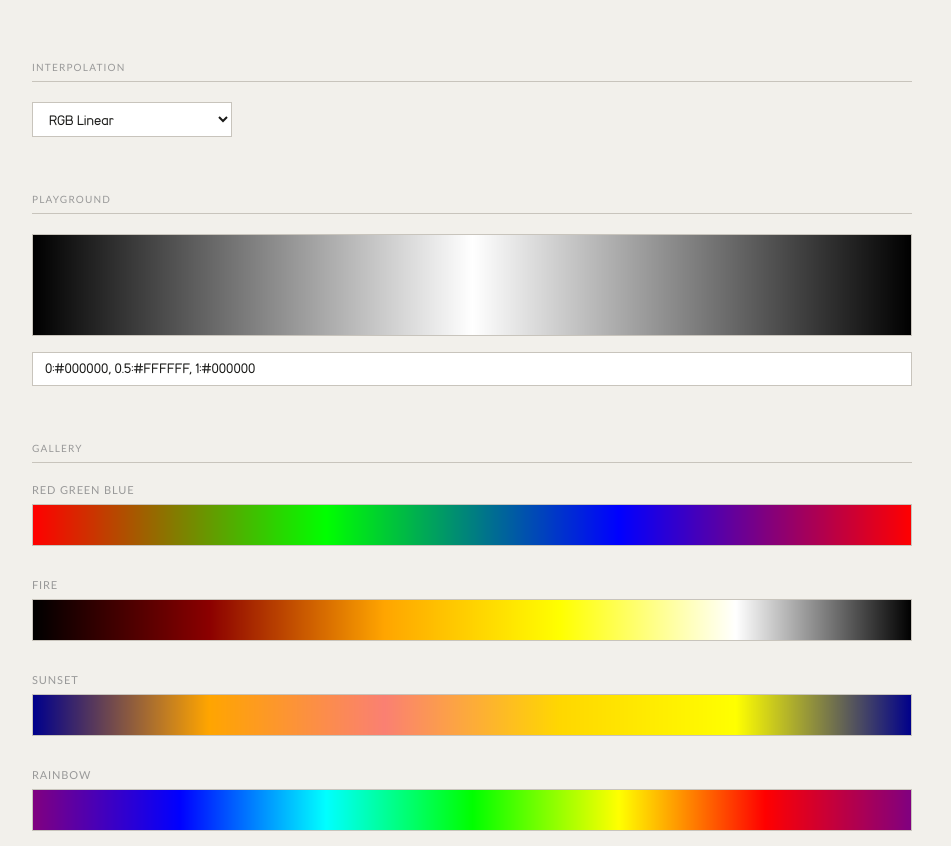
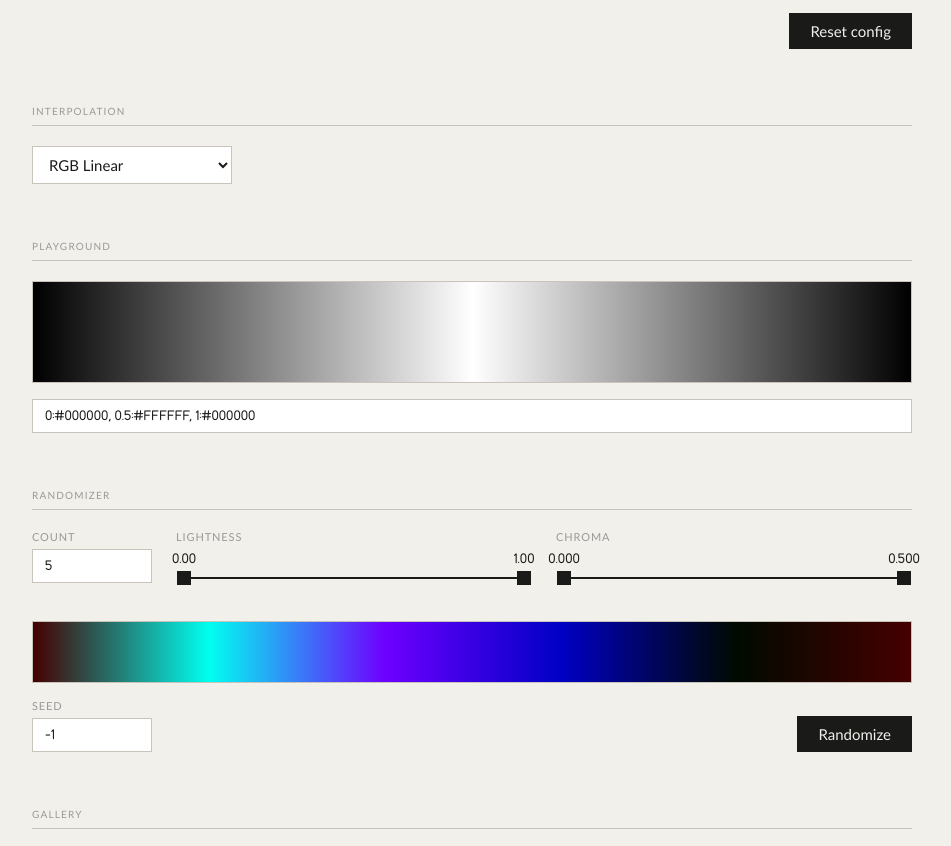
Before and after one commit to greenhol/GradientFactory, a website built with webpack: page src/index.html in a window 1280 px wide. Shown: the part 190-1036 px from the top of the page, without its empty margins (168-1119 px from the left). Built offline with nearby package versions, Linux system fonts and the light colour scheme; files whose address does not match are found by name.

Commit message:
feat: randomizer - 0.0.5

```diff
--- a/package.json
+++ b/package.json
@@ -1,6 +1,6 @@
 {
   "name": "gradient-factory",
-  "version": "0.0.4",
+  "version": "0.0.5",
   "description": "GradientFactory",
   "main": "../index.js",
   "scripts": {
--- /dev/null
+++ b/src/dual-range-slider.ts
@@ -0,0 +1,174 @@
+export interface DualRangeSliderOptions {
+    min: number;
+    max: number;
+    step: number;
+    initialMin: number;
+    initialMax: number;
+    label: string;
+    formatValue?: (value: number) => string;
+}
+
+/**
+ * A manually-built dual-handle range slider (no native equivalent exists).
+ * Uses the Pointer Events API so mouse, touch, and pen all go through one
+ * code path. Square handles (no rounded corners, matching the page's
+ * drafting-style aesthetic) with a floating value label above each one
+ * that moves with it. Handles cannot cross — dragging min past the
+ * current max (or vice versa) clamps rather than swapping.
+ */
+export class DualRangeSlider {
+
+    private readonly _root: HTMLDivElement;
+    private readonly _range: HTMLDivElement;
+    private readonly _minHandle: HTMLDivElement;
+    private readonly _maxHandle: HTMLDivElement;
+    private readonly _minValueLabel: HTMLSpanElement;
+    private readonly _maxValueLabel: HTMLSpanElement;
+
+    private readonly _domainMin: number;
+    private readonly _domainMax: number;
+    private readonly _step: number;
+    private readonly _formatValue: (value: number) => string;
+
+    private _minValue: number;
+    private _maxValue: number;
+    private _onChange: (min: number, max: number) => void = () => { };
+
+    constructor(container: HTMLElement, options: DualRangeSliderOptions) {
+        this._domainMin = options.min;
+        this._domainMax = options.max;
+        this._step = options.step;
+        this._formatValue = options.formatValue ?? ((v) => v.toFixed(2));
+        this._minValue = options.initialMin;
+        this._maxValue = options.initialMax;
+
+        this._root = document.createElement('div');
+        this._root.className = 'dual-slider';
+        container.appendChild(this._root);
+
+        const track = document.createElement('div');
+        track.className = 'dual-slider-track';
+        this._root.appendChild(track);
+
+        this._range = document.createElement('div');
+        this._range.className = 'dual-slider-range';
+        this._root.appendChild(this._range);
+
+        this._minHandle = this.buildHandle(`${options.label} minimum`);
+        this._minValueLabel = this._minHandle.querySelector('.dual-slider-value')!;
+
+        this._maxHandle = this.buildHandle(`${options.label} maximum`);
+        this._maxValueLabel = this._maxHandle.querySelector('.dual-slider-value')!;
+
+        this.attachDragHandlers(this._minHandle, true);
+        this.attachDragHandlers(this._maxHandle, false);
+        this.attachKeyboardHandlers(this._minHandle, true);
+        this.attachKeyboardHandlers(this._maxHandle, false);
+
+        this.render();
+    }
+
+    public onChange(callback: (min: number, max: number) => void): void {
+        this._onChange = callback;
+    }
+
+    private buildHandle(ariaLabel: string): HTMLDivElement {
+        const handle = document.createElement('div');
+        handle.className = 'dual-slider-handle';
+        handle.tabIndex = 0;
+        handle.setAttribute('role', 'slider');
+        handle.setAttribute('aria-label', ariaLabel);
+        this._root.appendChild(handle);
+
+        const valueLabel = document.createElement('span');
+        valueLabel.className = 'dual-slider-value ag6775';
+        handle.appendChild(valueLabel);
+
+        return handle;
+    }
+
+    private attachDragHandlers(handle: HTMLDivElement, isMin: boolean): void {
+        handle.addEventListener('pointerdown', (event) => {
+            handle.setPointerCapture(event.pointerId);
+
+            const onMove = (moveEvent: PointerEvent) => this.handlePointerMove(moveEvent, isMin);
+            const onUp = () => {
+                handle.removeEventListener('pointermove', onMove);
+                handle.removeEventListener('pointerup', onUp);
+            };
+
+            handle.addEventListener('pointermove', onMove);
+            handle.addEventListener('pointerup', onUp);
+        });
+    }
+
+    private handlePointerMove(event: PointerEvent, isMin: boolean): void {
+        const rect = this._root.getBoundingClientRect();
+        const ratio = Math.min(1, Math.max(0, (event.clientX - rect.left) / rect.width));
+        let value = this.snapToStep(this._domainMin + ratio * (this._domainMax - this._domainMin));
+
+        if (isMin) {
+            this._minValue = Math.min(value, this._maxValue);
+        } else {
+            this._maxValue = Math.max(value, this._minValue);
+        }
+
+        this.render();
+        this._onChange(this._minValue, this._maxValue);
+    }
+
+    private attachKeyboardHandlers(handle: HTMLDivElement, isMin: boolean): void {
+        handle.addEventListener('keydown', (event) => {
+            let delta = 0;
+            if (event.key === 'ArrowRight' || event.key === 'ArrowUp') delta = this._step;
+            else if (event.key === 'ArrowLeft' || event.key === 'ArrowDown') delta = -this._step;
+            else if (event.key === 'Home') delta = -Infinity;
+            else if (event.key === 'End') delta = Infinity;
+            else return;
+
+            event.preventDefault();
+
+            if (isMin) {
+                const target = delta === -Infinity ? this._domainMin : delta === Infinity ? this._maxValue : this._minValue + delta;
+                this._minValue = this.snapToStep(Math.min(Math.max(target, this._domainMin), this._maxValue));
+            } else {
+                const target = delta === Infinity ? this._domainMax : delta === -Infinity ? this._minValue : this._maxValue + delta;
+                this._maxValue = this.snapToStep(Math.max(Math.min(target, this._domainMax), this._minValue));
+            }
+
+            this.render();
+            this._onChange(this._minValue, this._maxValue);
+        });
+    }
+
+    private snapToStep(value: number): number {
+        const steps = Math.round((value - this._domainMin) / this._step);
+        const snapped = this._domainMin + steps * this._step;
+        return Math.min(this._domainMax, Math.max(this._domainMin, snapped));
+    }
+
+    private render(): void {
+        const minPercent = this.percentFor(this._minValue);
+        const maxPercent = this.percentFor(this._maxValue);
+
+        this._minHandle.style.left = `${minPercent}%`;
+        this._maxHandle.style.left = `${maxPercent}%`;
+        this._range.style.left = `${minPercent}%`;
+        this._range.style.width = `${maxPercent - minPercent}%`;
+
+        this._minHandle.setAttribute('aria-valuemin', String(this._domainMin));
+        this._minHandle.setAttribute('aria-valuemax', String(this._maxValue));
+        this._minHandle.setAttribute('aria-valuenow', String(this._minValue));
+
+        this._maxHandle.setAttribute('aria-valuemin', String(this._minValue));
+        this._maxHandle.setAttribute('aria-valuemax', String(this._domainMax));
+        this._maxHandle.setAttribute('aria-valuenow', String(this._maxValue));
+
+        this._minValueLabel.textContent = this._formatValue(this._minValue);
+        this._maxValueLabel.textContent = this._formatValue(this._maxValue);
+    }
+
+    private percentFor(value: number): number {
+        return ((value - this._domainMin) / (this._domainMax - this._domainMin)) * 100;
+    }
+}
--- a/src/index.css
+++ b/src/index.css
@@ -42,7 +42,7 @@ header {
     border-top: 2px solid var(--ink);
     border-bottom: 1px solid var(--rule);
     padding: 32px 0 28px;
-    margin-bottom: 64px;
+    margin-bottom: 16px;
     display: grid;
     grid-template-columns: 1fr auto;
     align-items: end;
@@ -61,6 +61,12 @@ header {
     line-height: 1.8;
     text-transform: uppercase;
     letter-spacing: 0.08em;
+}
+
+#config-bar {
+    display: flex;
+    justify-content: flex-end;
+    margin-bottom: 56px;
 }
 
 #main section {
@@ -128,3 +134,116 @@ header {
     color: #999;
     margin-bottom: 8px;
 }
+
+/* Randomizer */
+.randomizer-controls {
+    display: flex;
+    flex-direction: row;
+    flex-wrap: nowrap;
+    align-items: flex-start;
+    gap: 24px;
+    margin: 0 -20px 16px;
+    padding: 0 20px 4px;
+    overflow-x: auto;
+}
+
+.randomizer-field {
+    display: flex;
+    flex-direction: column;
+    gap: 6px;
+}
+
+.randomizer-field--fixed {
+    flex: 0 0 auto;
+}
+
+.randomizer-field--flex {
+    flex: 1 1 0;
+    min-width: 220px;
+}
+
+.randomizer-field-label {
+    font-size: 11px;
+    text-transform: uppercase;
+    letter-spacing: 0.08em;
+    color: #999;
+}
+
+.randomizer-field input[type="number"] {
+    font-size: 15px;
+    padding: 8px 12px;
+    border: 1px solid var(--rule);
+    background: white;
+    color: var(--ink);
+    outline: none;
+    width: 120px;
+}
+
+.dual-slider {
+    position: relative;
+    height: 44px;
+    margin: 0px 8px 8px;
+}
+
+.dual-slider-track {
+    position: absolute;
+    top: 28px;
+    left: 0;
+    right: 0;
+    height: 2px;
+    background: var(--rule);
+}
+
+.dual-slider-range {
+    position: absolute;
+    top: 28px;
+    height: 2px;
+    background: var(--ink);
+}
+
+.dual-slider-handle {
+    position: absolute;
+    top: 22px;
+    width: 14px;
+    height: 14px;
+    background: var(--ink);
+    transform: translateX(-50%);
+    cursor: pointer;
+    touch-action: none;
+}
+
+.dual-slider-handle:focus {
+    outline: 2px solid var(--ink);
+    outline-offset: 3px;
+}
+
+.dual-slider-value {
+    position: absolute;
+    bottom: 100%;
+    left: 50%;
+    transform: translateX(-50%);
+    margin-bottom: 4px;
+    font-size: 15px;
+    color: var(--ink);
+    white-space: nowrap;
+}
+
+.randomizer-button {
+    font-size: 15px;
+    padding: 8px 20px;
+    border: 1px solid var(--ink);
+    background: var(--ink);
+    color: var(--paper);
+    cursor: pointer;
+}
+
+.randomizer-button:hover {
+    opacity: 0.85;
+}
+
+.randomizer-footer {
+    display: flex;
+    justify-content: space-between;
+    align-items: flex-end;
+    margin-top: 16px;
+}
--- a/src/index.html
+++ b/src/index.html
@@ -21,6 +21,8 @@
         </div>
     </header>
 
+    <div id="config-bar"></div>
+
     <div id="main"></div>
 
     <script defer="defer" src="bundle.js?v=<%= htmlWebpackPlugin.options.version %>"></script>
--- /dev/null
+++ b/src/random-gradient.ts
@@ -0,0 +1,69 @@
+import { OkLch, RGB } from '../shared/colour/colour';
+import { converter } from '../shared/colour/colour-converter';
+import { XoRng } from '../shared/xo-rng';
+
+export function distributeColors(
+    count: number,
+    lMin: number = 0,
+    lMax: number = 1,
+    cMin: number = 0,
+    cMax: number = 0.5,
+    seed: number | null = null
+): RGB[] {
+    const rng = new XoRng(seed);
+    const candidatesPerColor = 20; // number of random candidates to try per color
+
+    const chosenPoints: { x: number; y: number; z: number; }[] = [];
+    const results: RGB[] = [];
+
+    for (let i = 0; i < count; i++) {
+        let bestCandidate: OkLch | null = null;
+        let bestPoint: { x: number; y: number; z: number; } | null = null;
+        let bestScore = -Infinity;
+
+        for (let c = 0; c < candidatesPerColor; c++) {
+            const candidate: OkLch = {
+                L: lMin + rng.next() * (lMax - lMin),
+                c: cMin + rng.next() * (cMax - cMin),
+                h: rng.next() * 360,
+            };
+
+            const hRad = (candidate.h * Math.PI) / 180;
+            const point = {
+                x: candidate.c * Math.cos(hRad),
+                y: candidate.c * Math.sin(hRad),
+                z: candidate.L,
+            };
+
+            let minDistance = Infinity;
+
+            if (chosenPoints.length === 0) {
+                minDistance = Infinity;
+            } else {
+                for (const existing of chosenPoints) {
+                    const dx = point.x - existing.x;
+                    const dy = point.y - existing.y;
+                    const dz = point.z - existing.z;
+                    const distance = Math.sqrt(dx * dx + dy * dy + dz * dz);
+
+                    if (distance < minDistance) {
+                        minDistance = distance;
+                    }
+                }
+            }
+
+            if (minDistance > bestScore) {
+                bestScore = minDistance;
+                bestCandidate = candidate;
+                bestPoint = point;
+            }
+        }
+
+        if (bestCandidate && bestPoint) {
+            chosenPoints.push(bestPoint);
+            results.push(converter.okLchToRgb(bestCandidate));
+        }
+    }
+
+    return results;
+}
--- /dev/null
+++ b/src/randomizer-section.ts
@@ -0,0 +1,166 @@
+import { RGB } from '../shared/colour/colour';
+import { ColourMapper, Easing } from '../shared/colour/colour-mapper';
+import { DualRangeSlider } from './dual-range-slider';
+import { GradientBand } from './gradient-band';
+import { distributeColors } from './random-gradient';
+
+export interface RandomizerConfig {
+    seed: number;
+    count: number;
+    lMin: number;
+    lMax: number;
+    cMin: number;
+    cMax: number;
+}
+
+/**
+ * "Randomizer": lets the user generate a fresh random gradient (via
+ * distributeColors, in OkLch space) from a seed/count field and two
+ * min/max range pairs (Lightness, Chroma). Shown in its own clickable
+ * GradientBand — click copies the gradient string, same as the gallery.
+ *
+ * Changing the global Easing re-colours the *same* generated colour
+ * array (like the gallery does) — only the "Randomize" button actually
+ * generates new colours.
+ */
+export class RandomizerSection {
+
+    private readonly _config: RandomizerConfig;
+    private readonly _band: GradientBand;
+
+    private _currentEasing: Easing;
+    private _colours: RGB[];
+    private _mapper: ColourMapper;
+
+    constructor(container: HTMLElement, config: RandomizerConfig, easing: Easing) {
+        this._config = config;
+        this._currentEasing = easing;
+
+        const controls = document.createElement('div');
+        controls.className = 'randomizer-controls';
+        container.appendChild(controls);
+
+        this.buildNumberField(controls, 'Count', config.count, 2, 16, (value) => {
+            this._config.count = value;
+        }, undefined, 'randomizer-field--fixed');
+
+        this.buildMinMaxField(controls, 'Lightness', config.lMin, config.lMax, 0, 1, 0.01, (min, max) => {
+            this._config.lMin = min;
+            this._config.lMax = max;
+        }, (v) => v.toFixed(2));
+
+        this.buildMinMaxField(controls, 'Chroma', config.cMin, config.cMax, 0, 0.5, 0.005, (min, max) => {
+            this._config.cMin = min;
+            this._config.cMax = max;
+        }, (v) => v.toFixed(3));
+
+        const bandContainer = document.createElement('div');
+        container.appendChild(bandContainer);
+
+        const footer = document.createElement('div');
+        footer.className = 'randomizer-footer';
+        container.appendChild(footer);
+
+        this.buildNumberField(footer, 'Seed', config.seed, -1, 1000, (value) => {
+            this._config.seed = value;
+        }, '-1 = random');
+
+        const button = document.createElement('button');
+        button.type = 'button';
+        button.className = 'randomizer-button';
+        button.textContent = 'Randomize';
+        button.addEventListener('click', () => this.randomize());
+        footer.appendChild(button);
+
+        this._colours = this.generateColours();
+        this._mapper = ColourMapper.fromColours(this._colours, easing);
+        this._band = new GradientBand(bandContainer, this._mapper, 60);
+    }
+
+    public setEasing(easing: Easing): void {
+        this._currentEasing = easing;
+        this._mapper = ColourMapper.fromColours(this._colours, easing);
+        this._band.setSource(this._mapper);
+    }
+
+    private randomize(): void {
+        this._colours = this.generateColours();
+        this._mapper = ColourMapper.fromColours(this._colours, this._currentEasing);
+        this._band.setSource(this._mapper);
+    }
+
+    private generateColours(): RGB[] {
+        const seed = this._config.seed === -1 ? null : this._config.seed;
+        return distributeColors(
+            this._config.count,
+            this._config.lMin,
+            this._config.lMax,
+            this._config.cMin,
+            this._config.cMax,
+            seed,
+        );
+    }
+
+    private buildNumberField(
+        container: HTMLElement,
+        label: string,
+        initialValue: number,
+        min: number,
+        max: number,
+        onChange: (value: number) => void,
+        title?: string,
+        extraClassName?: string,
+    ): void {
+        const field = document.createElement('label');
+        field.className = extraClassName ? `randomizer-field ${extraClassName}` : 'randomizer-field';
+        container.appendChild(field);
+
+        const labelText = document.createElement('span');
+        labelText.className = 'randomizer-field-label';
+        labelText.textContent = label;
+        field.appendChild(labelText);
+
+        const input = document.createElement('input');
+        input.className = 'ag6775';
+        input.type = 'number';
+        input.min = String(min);
+        input.max = String(max);
+        input.step = '1';
+        input.value = String(initialValue);
+        if (title) input.title = title;
+        input.addEventListener('change', () => onChange(Number(input.value)));
+        field.appendChild(input);
+    }
+
+    private buildMinMaxField(
+        container: HTMLElement,
+        label: string,
+        initialMin: number,
+        initialMax: number,
+        min: number,
+        max: number,
+        step: number,
+        onChange: (min: number, max: number) => void,
+        formatValue?: (value: number) => string,
+    ): void {
+        const field = document.createElement('div');
+        field.className = 'randomizer-field randomizer-field--flex';
+        container.appendChild(field);
+
+        const labelText = document.createElement('span');
+        labelText.className = 'randomizer-field-label';
+        labelText.textContent = label;
+        field.appendChild(labelText);
+
+        const slider = new DualRangeSlider(field, {
+            min,
+            max,
+            step,
+            initialMin,
+            initialMax,
+            label,
+            formatValue,
+        });
+        slider.onChange((minValue, maxValue) => onChange(minValue, maxValue));
+    }
+}
--- a/src/start.ts
+++ b/src/start.ts
@@ -3,6 +3,7 @@ import { Easing } from '../shared/colour/colour-mapper';
 import { configVersionCheck, ModuleConfig } from '../shared/config';
 import { GallerySection } from './gallery-section';
 import { PlaygroundSection } from './playground-section';
+import { RandomizerConfig, RandomizerSection } from './randomizer-section';
 
 declare const APP_NAME: string;
 declare const APP_VERSION: string;
@@ -10,12 +11,14 @@ declare const APP_VERSION: string;
 interface MainConfig {
     easing: Easing,
     playgroundString: string;
+    randomizer: RandomizerConfig;
 }
 
 export class Start {
 
     private _config: ModuleConfig<MainConfig>;
     private readonly _playground: PlaygroundSection;
+    private readonly _randomizer: RandomizerSection;
     private readonly _gallery: GallerySection;
 
     constructor() {
@@ -24,6 +27,14 @@ export class Start {
         this._config = new ModuleConfig<MainConfig>({
             easing: Easing.RGB_LINEAR,
             playgroundString: '0:#000000, 0.5:#FFFFFF, 1:#000000',
+            randomizer: {
+                seed: -1,
+                count: 5,
+                lMin: 0,
+                lMax: 1,
+                cMin: 0,
+                cMax: 0.5,
+            },
         }, 'mainConfig' + APP_NAME);
 
         const root = document.getElementById('main');
@@ -31,7 +42,9 @@ export class Start {
             throw new Error('Start: could not find #main element to mount GradientPage into');
         }
 
-        root.innerHTML = ''; // clear placeholder content
+        this.buildResetButton();
+
+        root.innerHTML = '';
 
         const easingSection = document.createElement('section');
         easingSection.appendChild(this.buildLabel('Interpolation'));
@@ -42,6 +55,11 @@ export class Start {
         playgroundSection.appendChild(this.buildLabel('Playground'));
         root.appendChild(playgroundSection);
         this._playground = new PlaygroundSection(playgroundSection, this._config.data.playgroundString, this._config.data.easing);
+
+        const randomizerSection = document.createElement('section');
+        randomizerSection.appendChild(this.buildLabel('Randomizer'));
+        root.appendChild(randomizerSection);
+        this._randomizer = new RandomizerSection(randomizerSection, this._config.data.randomizer, this._config.data.easing);
 
         const gallerySection = document.createElement('section');
         gallerySection.appendChild(this.buildLabel('Gallery'));
@@ -56,6 +74,24 @@ export class Start {
             .subscribe({ next: (gradientString) => { this._config.data.playgroundString = gradientString; } });
     }
 
+    private buildResetButton(): void {
+        const configBar = document.getElementById('config-bar');
+        if (!configBar) {
+            console.error('#buildResetButton - could not find #config-bar element to mount the reset button into');
+            return;
+        }
+
+        const button = document.createElement('button');
+        button.type = 'button';
+        button.className = 'randomizer-button';
+        button.textContent = 'Reset config';
+        button.addEventListener('click', () => {
+            this._config.reset();
+            location.reload();
+        });
+        configBar.appendChild(button);
+    }
+
     private buildLabel(text: string): HTMLDivElement {
         const label = document.createElement('div');
         label.className = 'section-label';
@@ -65,11 +101,10 @@ export class Start {
 
     private buildEasingDropdown(): HTMLSelectElement {
         const select = document.createElement('select');
-        select.className = 'easing-select ag6775';
+        select.className = 'easing-select';
 
         for (const value of Object.values(Easing)) {
             const option = document.createElement('option');
-            option.className = 'ag6775';
             option.value = value;
             option.textContent = value;
             select.appendChild(option);
@@ -79,6 +114,7 @@ export class Start {
         select.addEventListener('change', () => {
             this._config.data.easing = select.value as Easing;
             this._playground.setEasing(this._config.data.easing);
+            this._randomizer.setEasing(this._config.data.easing);
             this._gallery.setEasing(this._config.data.easing);
         });
 
```
Also changed, not shown: src/favicon.ico, 1 other file.
